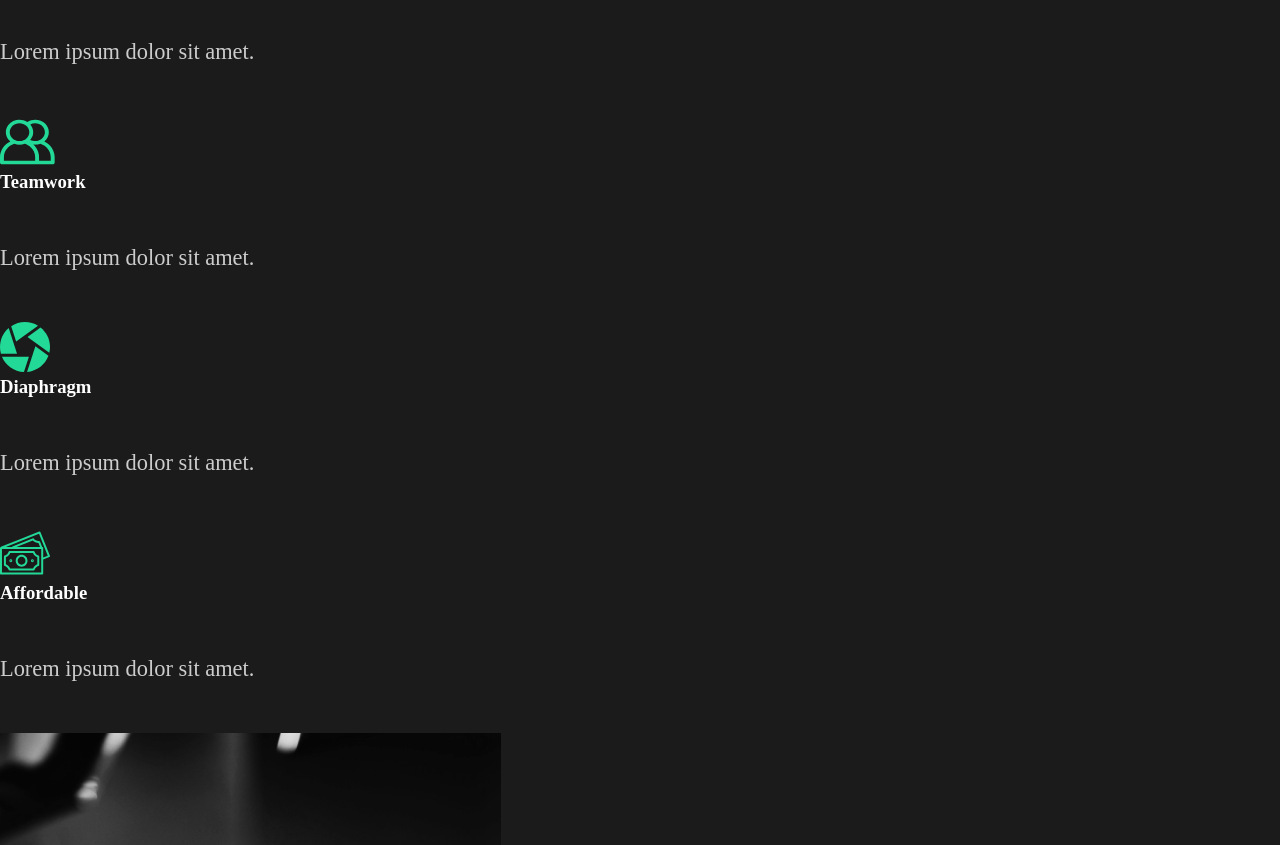
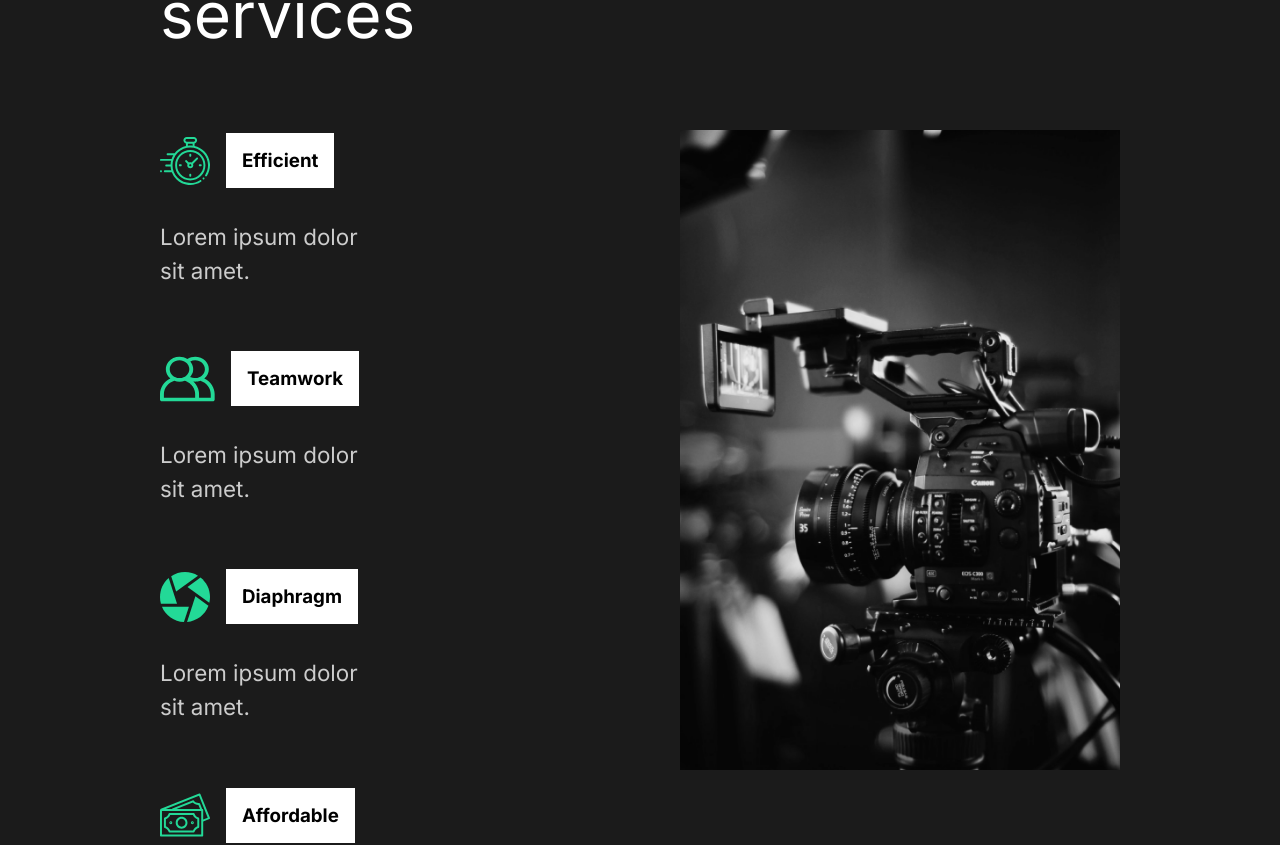
Before and after one commit to Wojciechm13/React-captureWebsite, a React (Create React App) app: page / in a window 1280 px wide. Shown: the part 985-1830 px from the top of the page. Built offline with nearby package versions, Linux system fonts and the light colour scheme.

Commit message:
6.StylingServices

```diff
--- a/public/index.html
+++ b/public/index.html
@@ -1,14 +1,14 @@
 <!DOCTYPE html>
 <html lang="en">
+
 <head>
   <meta charset="utf-8" />
   <link rel="icon" href="%PUBLIC_URL%/favicon.ico" />
   <meta name="viewport" content="width=device-width, initial-scale=1" />
   <meta name="theme-color" content="#000000" />
-    <meta
-      name="description"
-      content="Web site created using create-react-app"
-    />
+  <meta name="description" content="Web site created using create-react-app" />
+  <link rel="preconnect" href="https://fonts.gstatic.com">
+  <link href="https://fonts.googleapis.com/css2?family=Inter:wght@400;700&family=Lobster&display=swap" rel="stylesheet">
   <link rel="apple-touch-icon" href="%PUBLIC_URL%/logo192.png" />
   <!--
       manifest.json provides metadata used when your web app is installed on a
@@ -26,6 +26,7 @@
     -->
   <title>React App</title>
 </head>
+
 <body>
   <noscript>You need to enable JavaScript to run this app.</noscript>
   <div id="root"></div>
@@ -40,4 +41,5 @@
       To create a production bundle, use `npm run build` or `yarn build`.
     -->
 </body>
+
 </html>
--- a/src/components/AboutSection.js
+++ b/src/components/AboutSection.js
@@ -2,6 +2,7 @@
 import home1 from '../img/home1.png';
 //Styled
 import styled from 'styled-components';
+import {SAbout, SDescription, SImage, SHide} from '../styles';
 
 const AboutSection = () =>{
     return(
@@ -30,33 +31,5 @@
 
 //Styled components
 
-const SAbout = styled.div`
-    min-height: 90vh;
-    display: flex;
-    align-items: center;
-    justify-content: space-between;
-    padding: 5rem 10rem;
-    color: white;
-`;
-
-const SDescription = styled.div`
-    flex:1;
-    padding-right:5rem;
-    font-weight:lighter;
-`;
-
-const SImage = styled.div`
-    flex:1;
-    overflow:hidden;
-    img{
-        width:100%;
-        height:80vh;
-        object-fit:cover;
-    }
-`;
-
-const SHide = styled.div`
-    overflow:hidden;
-`;
 
 export default AboutSection;
--- a/src/components/GlobalStyle.js
+++ b/src/components/GlobalStyle.js
@@ -9,7 +9,7 @@
 
     body{
         background: #1b1b1b;
-
+        font-family: 'Inter', sans-serif;
     }
 
     button{
@@ -21,7 +21,7 @@
         background:transparent;
         color:white;
         transition: all 0.5s ease;
-
+        font-family: 'Inter', sans-serif;
         &:hover{
             background-color: #23d997;
             color: white;
--- a/src/components/ServicesSection.js
+++ b/src/components/ServicesSection.js
@@ -5,48 +5,81 @@
 import money from '../img/money.svg';
 import teamwork from '../img/teamwork.svg';
 import home2 from '../img/home2.png';
+//Styles
+import {SAbout, SDescription, SImage, SHide} from '../styles';
+import styled from 'styled-components';
 
 const ServicesSections = () => {
     return(
-        <div className="services">
-            <div className="description">
-                <h2>High <span>quality</span>services</h2>
-                <div className="cards">
-                    <div className="card">
+        <SServices>
+            <SDescription>
+                <h2>High <span>quality</span> services</h2>
+                <SCards>
+                    <SCard>
                         <div className="icon">
                             <img src={clock} alt="clock"/>
                             <h3>Efficient</h3>
                         </div>
                         <p>Lorem ipsum dolor sit amet.</p>
-                    </div>
-                    <div className="card">
+                    </SCard>
+                    <SCard>
                         <div className="icon">
                             <img src={teamwork} alt="teamwork"/>
                             <h3>Teamwork</h3>
                         </div>
                         <p>Lorem ipsum dolor sit amet.</p>
-                    </div>
-                    <div className="card">
+                    </SCard>
+                    <SCard>
                         <div className="icon">
                             <img src={diaphragm} alt="diaphragm"/>
                             <h3>Diaphragm</h3>
                         </div>
                         <p>Lorem ipsum dolor sit amet.</p>
-                    </div>
-                    <div className="card">
+                    </SCard>
+                    <SCard>
                         <div className="icon">
                             <img src={money} alt="money"/>
                             <h3>Affordable</h3>
                         </div>
                         <p>Lorem ipsum dolor sit amet.</p>
-                    </div>
-                </div>
-            </div>
-            <div className="image">
+                    </SCard>
+                </SCards>
+            </SDescription>
+            <SImage>
                 <img src={home2} alt="home2"/>
-            </div>
-        </div>
+            </SImage>
+        </SServices>
     );
 };
 
+const SServices = styled(SAbout) `//styled(SAbout) it copies all the styling from the SABout to the SServices
+    h2{
+        padding-bottom:5rem;
+    }
+    p{
+        width:70%;
+        padding: 2rem 0rem 4rem 0rem;
+    }
+`;
+
+const SCards = styled.div`
+    display:flex;
+    flex-wrap: wrap;
+`;
+
+const SCard = styled.div`
+    flex-basis: 20rem;
+    .icon{
+        display:flex;
+        align-items:center;
+        h3{
+            margin-left:1rem;
+            background:white;
+            color:black;
+            padding:1rem;
+        }
+    }
+`;
+
+
 export default ServicesSections;
--- a/src/pages/AboutUs.js
+++ b/src/pages/AboutUs.js
@@ -6,11 +6,14 @@
 
 const AboutUs = () =>{
     return(
-        <> //this one is called fraction, you can use it if you dont want to have div wrapping your components
+        //this one is called fraction, you can use it if you dont want to have div wrapping your components
+        <>
         <AboutSection/>
         <ServicesSections/>
         <FaqSection/>
-        </> // closing fraction
+
+        </>
+        // closing fraction
     );
 };
 
--- /dev/null
+++ b/src/styles.js
@@ -0,0 +1,31 @@
+import styled from 'styled-components';
+
+
+export const SAbout = styled.div`
+    min-height: 90vh;
+    display: flex;
+    align-items: center;
+    justify-content: space-between;
+    padding: 5rem 10rem;
+    color: white;
+`;
+
+export const SDescription = styled.div`
+    flex:1;
+    padding-right:5rem;
+    font-weight:lighter;
+`;
+
+export const SImage = styled.div`
+    flex:1;
+    overflow:hidden;
+    img{
+        width:100%;
+        height:80vh;
+        object-fit:cover;
+    }
+`;
+
+export const SHide = styled.div`
+    overflow:hidden;
+`;
```
Also changed, not shown: 1 other file (tests, documents, lock files or other folders). Lines whose indentation alone changed are shown as unchanged.
